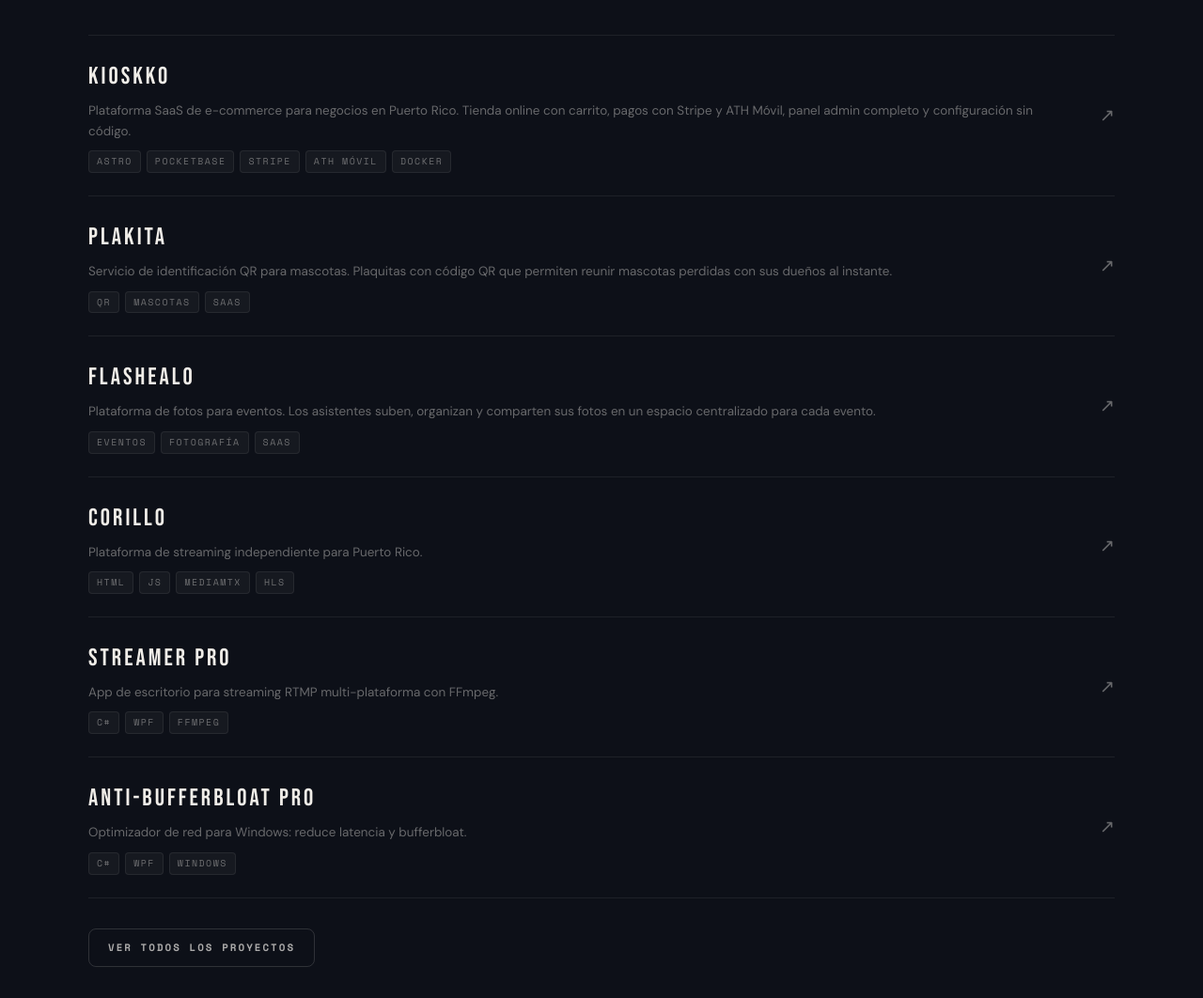
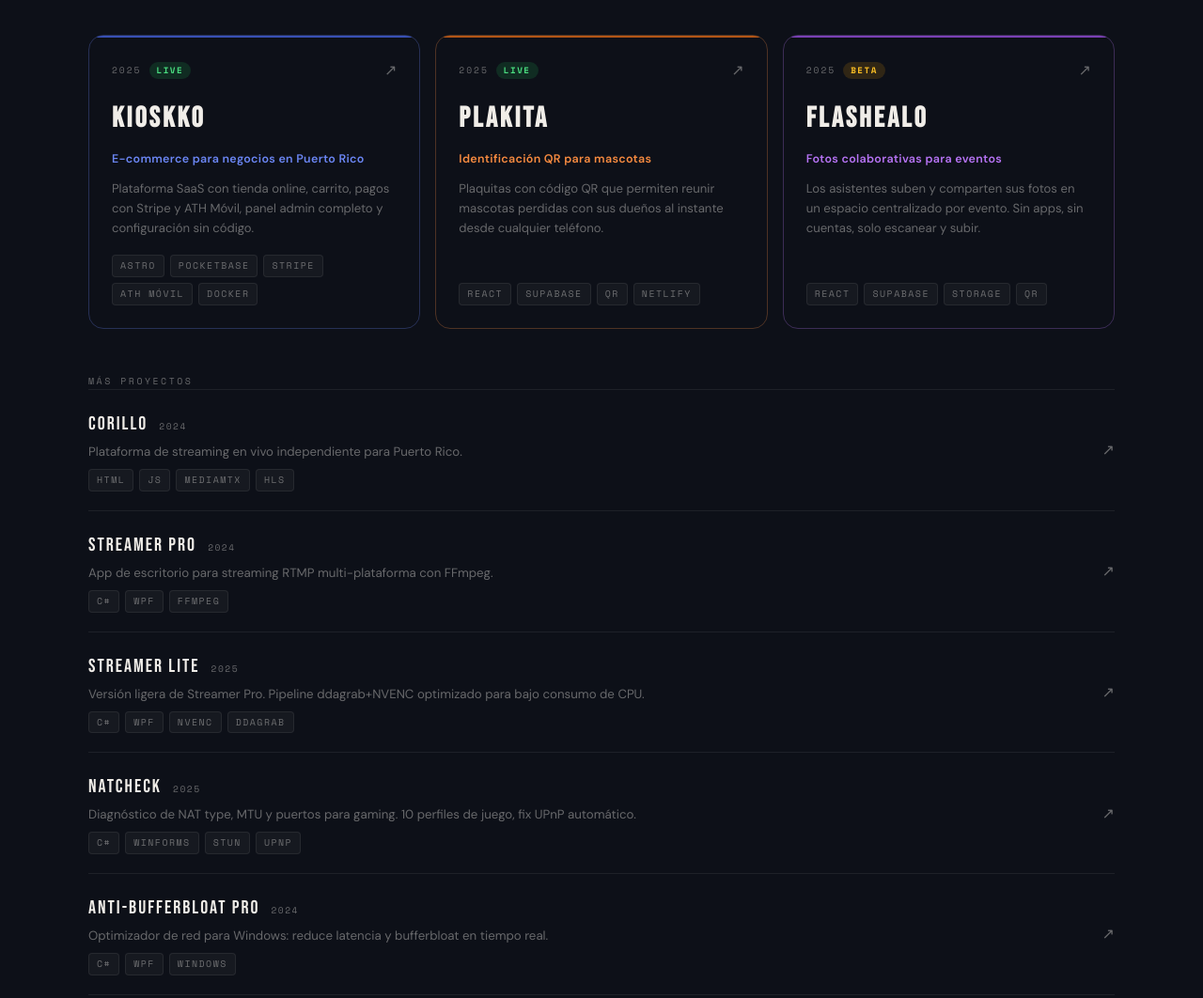
Before and after one commit to marcosstgo/marcossantiago-web, an Astro site: page / in a window 1280 px wide. Shown: the part 1657-2719 px from the top of the page at 94% size. Built offline with nearby package versions, Linux system fonts and the light colour scheme; Astro itself is replaced by a stand-in of ours.

Commit message:
feat: redesign projects section — featured cards + secondary list
- Split into featured SaaS products (Kioskko, Plakita, Flashealo) with
  large cards, color accent, status badge (Live/Beta), tagline and year
- Secondary compact list for tools: Corillo, Streamer Pro, Streamer Lite,
  NATCheck, Anti-BufferBloat Pro — with year added to each
- Featured cards have per-project color: hover glow + top border accent
- 3-column grid on desktop, single column on mobile

Co-Authored-By: Claude Sonnet 4.6 <noreply@anthropic.com>

```diff
--- a/src/pages/index.astro
+++ b/src/pages/index.astro
@@ -34,42 +34,74 @@ const disciplines = [
   },
 ];
 
-const devProjects = [
+const featuredProjects = [
   {
     name: 'KIOSKKO',
-    desc: 'Plataforma SaaS de e-commerce para negocios en Puerto Rico. Tienda online con carrito, pagos con Stripe y ATH Móvil, panel admin completo y configuración sin código.',
+    tagline: 'E-commerce para negocios en Puerto Rico',
+    desc: 'Plataforma SaaS con tienda online, carrito, pagos con Stripe y ATH Móvil, panel admin completo y configuración sin código.',
     href: 'https://kioskko.com',
     tags: ['Astro', 'PocketBase', 'Stripe', 'ATH Móvil', 'Docker'],
+    status: 'Live',
+    color: '#4a6cf7',
+    year: '2025',
   },
   {
     name: 'PLAKITA',
-    desc: 'Servicio de identificación QR para mascotas. Plaquitas con código QR que permiten reunir mascotas perdidas con sus dueños al instante.',
+    tagline: 'Identificación QR para mascotas',
+    desc: 'Plaquitas con código QR que permiten reunir mascotas perdidas con sus dueños al instante desde cualquier teléfono.',
     href: 'https://plakita.com',
-    tags: ['QR', 'Mascotas', 'SaaS'],
+    tags: ['React', 'Supabase', 'QR', 'Netlify'],
+    status: 'Live',
+    color: '#f97316',
+    year: '2025',
   },
   {
     name: 'FLASHEALO',
-    desc: 'Plataforma de fotos para eventos. Los asistentes suben, organizan y comparten sus fotos en un espacio centralizado para cada evento.',
+    tagline: 'Fotos colaborativas para eventos',
+    desc: 'Los asistentes suben y comparten sus fotos en un espacio centralizado por evento. Sin apps, sin cuentas, solo escanear y subir.',
     href: 'https://flashealo.com',
-    tags: ['Eventos', 'Fotografía', 'SaaS'],
+    tags: ['React', 'Supabase', 'Storage', 'QR'],
+    status: 'Beta',
+    color: '#a855f7',
+    year: '2025',
   },
+];
+
+const otherProjects = [
   {
     name: 'CORILLO',
-    desc: 'Plataforma de streaming independiente para Puerto Rico.',
+    desc: 'Plataforma de streaming en vivo independiente para Puerto Rico.',
     href: 'https://corillo.live',
     tags: ['HTML', 'JS', 'MediaMTX', 'HLS'],
+    year: '2024',
   },
   {
     name: 'STREAMER PRO',
     desc: 'App de escritorio para streaming RTMP multi-plataforma con FFmpeg.',
     href: 'https://corillo.live/streamer-pro/',
     tags: ['C#', 'WPF', 'FFmpeg'],
+    year: '2024',
+  },
+  {
+    name: 'STREAMER LITE',
+    desc: 'Versión ligera de Streamer Pro. Pipeline ddagrab+NVENC optimizado para bajo consumo de CPU.',
+    href: 'https://corillo.live',
+    tags: ['C#', 'WPF', 'NVENC', 'ddagrab'],
+    year: '2025',
+  },
+  {
+    name: 'NATCHECK',
+    desc: 'Diagnóstico de NAT type, MTU y puertos para gaming. 10 perfiles de juego, fix UPnP automático.',
+    href: 'https://corillo.live/natcheck/',
+    tags: ['C#', 'WinForms', 'STUN', 'UPnP'],
+    year: '2025',
   },
   {
     name: 'ANTI-BUFFERBLOAT PRO',
-    desc: 'Optimizador de red para Windows: reduce latencia y bufferbloat.',
+    desc: 'Optimizador de red para Windows: reduce latencia y bufferbloat en tiempo real.',
     href: 'https://corillo.live/antibufferbloat-pro/',
     tags: ['C#', 'WPF', 'Windows'],
+    year: '2024',
   },
 ];
 ---
@@ -145,11 +177,38 @@ const devProjects = [
     <div class="container">
       <p class="section-label">Desarrollo</p>
       <h2 class="section-title">Proyectos destacados</h2>
+
+      <!-- Featured -->
+      <div class="featured-grid">
+        {featuredProjects.map(p => (
+          <a href={p.href} target="_blank" rel="noopener" class="featured-card" style={`--c:${p.color}`}>
+            <div class="featured-top">
+              <div class="featured-meta">
+                <span class="featured-year">{p.year}</span>
+                <span class:list={['featured-status', p.status.toLowerCase()]}>{p.status}</span>
+              </div>
+              <span class="featured-arrow">↗</span>
+            </div>
+            <h3 class="featured-name">{p.name}</h3>
+            <p class="featured-tagline">{p.tagline}</p>
+            <p class="featured-desc">{p.desc}</p>
+            <div class="dev-tags">
+              {p.tags.map(t => <span class="tag">{t}</span>)}
+            </div>
+          </a>
+        ))}
+      </div>
+
+      <!-- Other projects -->
+      <p class="other-label">Más proyectos</p>
       <div class="dev-list">
-        {devProjects.map(p => (
+        {otherProjects.map(p => (
           <a href={p.href} target="_blank" rel="noopener" class="dev-row">
             <div>
-              <div class="dev-name">{p.name}</div>
+              <div class="dev-row-top">
+                <span class="dev-name">{p.name}</span>
+                <span class="dev-year">{p.year}</span>
+              </div>
               <div class="dev-desc">{p.desc}</div>
               <div class="dev-tags">
                 {p.tags.map(t => <span class="tag">{t}</span>)}
@@ -159,6 +218,7 @@ const devProjects = [
           </a>
         ))}
       </div>
+
       <div style="margin-top:32px">
         <a href="/portafolio/dev/" class="btn ghost">Ver todos los proyectos</a>
       </div>
@@ -334,30 +394,107 @@ const devProjects = [
 
 /* ── DEV ── */
 .dev-section { background: var(--surface) }
-.dev-list { display: flex; flex-direction: column; margin-top: 40px }
+
+/* Featured cards */
+.featured-grid {
+  display: grid; grid-template-columns: repeat(3, 1fr);
+  gap: 16px; margin-top: 40px;
+}
+@media (max-width: 900px) { .featured-grid { grid-template-columns: 1fr } }
+
+.featured-card {
+  position: relative;
+  background: color-mix(in srgb, var(--c) 6%, var(--bg));
+  border: 1px solid color-mix(in srgb, var(--c) 22%, var(--border));
+  border-radius: 16px; padding: 24px;
+  display: flex; flex-direction: column; gap: 10px;
+  transition: border-color .2s, transform .2s, box-shadow .2s;
+  overflow: hidden;
+}
+.featured-card::before {
+  content: '';
+  position: absolute; top: 0; left: 0; right: 0; height: 2px;
+  background: var(--c); opacity: .7;
+}
+.featured-card:hover {
+  border-color: color-mix(in srgb, var(--c) 50%, transparent);
+  transform: translateY(-3px);
+  box-shadow: 0 12px 40px color-mix(in srgb, var(--c) 12%, transparent);
+}
+.featured-top {
+  display: flex; align-items: center;
+  justify-content: space-between; margin-bottom: 4px;
+}
+.featured-meta { display: flex; align-items: center; gap: 8px }
+.featured-year {
+  font-family: var(--mono); font-size: .6rem;
+  letter-spacing: 2px; color: var(--muted);
+}
+.featured-status {
+  font-family: var(--mono); font-size: .58rem;
+  letter-spacing: 1.5px; text-transform: uppercase;
+  padding: 2px 8px; border-radius: 999px;
+  font-weight: 600;
+}
+.featured-status.live { background: color-mix(in srgb, #22c55e 15%, transparent); color: #4ade80 }
+.featured-status.beta { background: color-mix(in srgb, #f59e0b 15%, transparent); color: #fbbf24 }
+.featured-arrow {
+  font-size: 1rem; color: var(--muted);
+  transition: transform .2s, color .2s;
+}
+.featured-card:hover .featured-arrow {
+  transform: translate(3px,-3px);
+  color: var(--c);
+}
+.featured-name {
+  font-family: var(--display); font-size: 1.9rem;
+  letter-spacing: 3px; color: var(--white);
+}
+.featured-tagline {
+  font-size: .78rem; font-weight: 600;
+  color: color-mix(in srgb, var(--c) 80%, var(--white));
+  letter-spacing: .3px;
+}
+.featured-desc {
+  font-size: .82rem; color: var(--muted);
+  line-height: 1.6; flex: 1;
+}
+
+/* Other projects list */
+.other-label {
+  font-family: var(--mono); font-size: .62rem;
+  letter-spacing: 2.5px; text-transform: uppercase;
+  color: var(--muted); margin-top: 48px; margin-bottom: 0;
+}
+.dev-list { display: flex; flex-direction: column }
 .dev-row {
   display: flex; align-items: center;
   justify-content: space-between; gap: 24px;
-  padding: 24px 0; border-bottom: 1px solid var(--border);
+  padding: 20px 0; border-bottom: 1px solid var(--border);
   transition: .2s;
 }
 .dev-row:first-child { border-top: 1px solid var(--border) }
 .dev-row:hover .dev-name { color: var(--accent) }
 .dev-row:hover .dev-arrow { transform: translate(4px,-4px) }
+.dev-row-top { display: flex; align-items: baseline; gap: 12px; margin-bottom: 4px }
 .dev-name {
-  font-family: var(--display); font-size: 1.6rem;
-  letter-spacing: 3px; transition: color .2s;
+  font-family: var(--display); font-size: 1.25rem;
+  letter-spacing: 2px; transition: color .2s;
 }
-.dev-desc { font-size: .84rem; color: var(--muted); margin-top: 4px }
-.dev-tags { display: flex; gap: 6px; flex-wrap: wrap; margin-top: 10px }
+.dev-year {
+  font-family: var(--mono); font-size: .6rem;
+  letter-spacing: 1.5px; color: var(--muted);
+}
+.dev-desc { font-size: .83rem; color: var(--muted); line-height: 1.5 }
+.dev-tags { display: flex; gap: 6px; flex-wrap: wrap; margin-top: 8px }
 .tag {
   font-family: var(--mono); font-size: .62rem;
   letter-spacing: 1.5px; text-transform: uppercase;
   padding: 3px 8px; border-radius: 4px;
-  background: color-mix(in srgb, var(--white) 4%, transparent); border: 1px solid var(--border);
-  color: var(--muted);
+  background: color-mix(in srgb, var(--white) 4%, transparent);
+  border: 1px solid var(--border); color: var(--muted);
 }
-.dev-arrow { font-size: 1.2rem; color: var(--muted); flex-shrink: 0; transition: transform .2s }
+.dev-arrow { font-size: 1rem; color: var(--muted); flex-shrink: 0; transition: transform .2s }
 
 /* ── BLOG CTA ── */
 .blog-cta {
```
